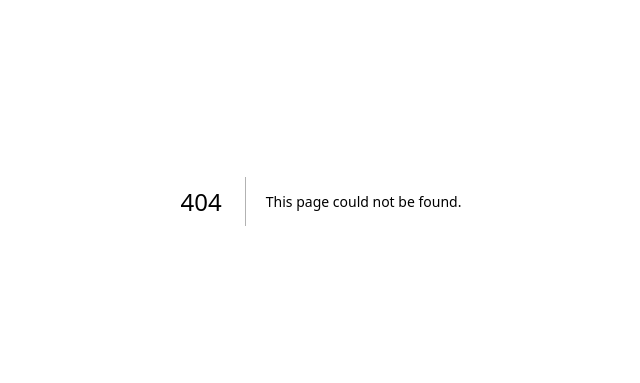
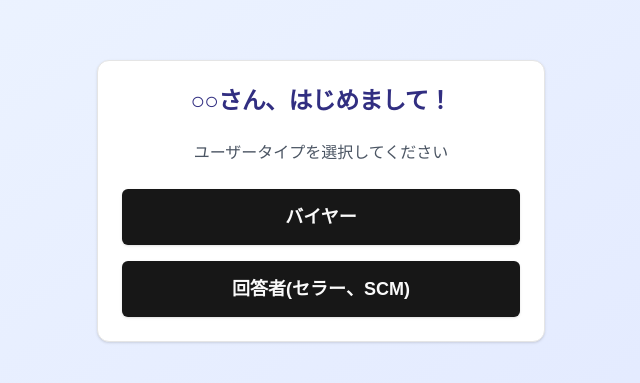
Before and after one commit to TadanobuTokiwa/appraisal-app, a Next.js app: page /select-usertype in a window 1280 px wide. Before the commit this address had no page. Shown: the part 199-582 px from the top of the page, without its empty margins (319-959 px from the left). Built offline with nearby package versions, Linux system fonts and the light colour scheme.

Commit message:
ユーザータイプ選択画面を作成

```diff
--- /dev/null
+++ b/src/app/select-usertype/page.tsx
@@ -0,0 +1,49 @@
+'use client'
+
+import { Card, CardContent, CardHeader, CardTitle } from "@/components/ui/card"
+import { Button } from "@/components/ui/button"
+import { useRouter } from 'next/navigation'
+
+const Page = () => {
+    const router = useRouter()
+
+    const handleSelection = (type: string) => {
+        // Here you would typically set the user type in your app's state or storage
+        console.log(`Selected user type: ${type}`)
+        // Redirect to the appropriate page based on user type
+        router.push(type === 'buyer' ? '/buyer/Home' : '/respondent/Home')
+    }
+
+    return (
+        <div className="min-h-screen bg-gradient-to-br from-blue-50 to-indigo-100 flex items-center justify-center p-4">
+        <Card className="w-full max-w-md">
+            <CardHeader>
+            <CardTitle className="text-2xl font-bold text-center text-indigo-900">
+                ○○さん、はじめまして！
+            </CardTitle>
+            </CardHeader>
+            <CardContent className="space-y-6">
+            <p className="text-center text-gray-600">
+                ユーザータイプを選択してください
+            </p>
+            <div className="grid grid-cols-1 gap-4">
+                <Button
+                className="h-14 text-lg font-semibold"
+                onClick={() => handleSelection('buyer')}
+                >
+                    バイヤー
+                </Button>
+                <Button
+                className="h-14 text-lg font-semibold"
+                onClick={() => handleSelection('seller')}
+                >
+                    回答者(セラー、SCM)
+                </Button>
+            </div>
+            </CardContent>
+        </Card>
+        </div>
+    )
+}
+
+export default Page
```
